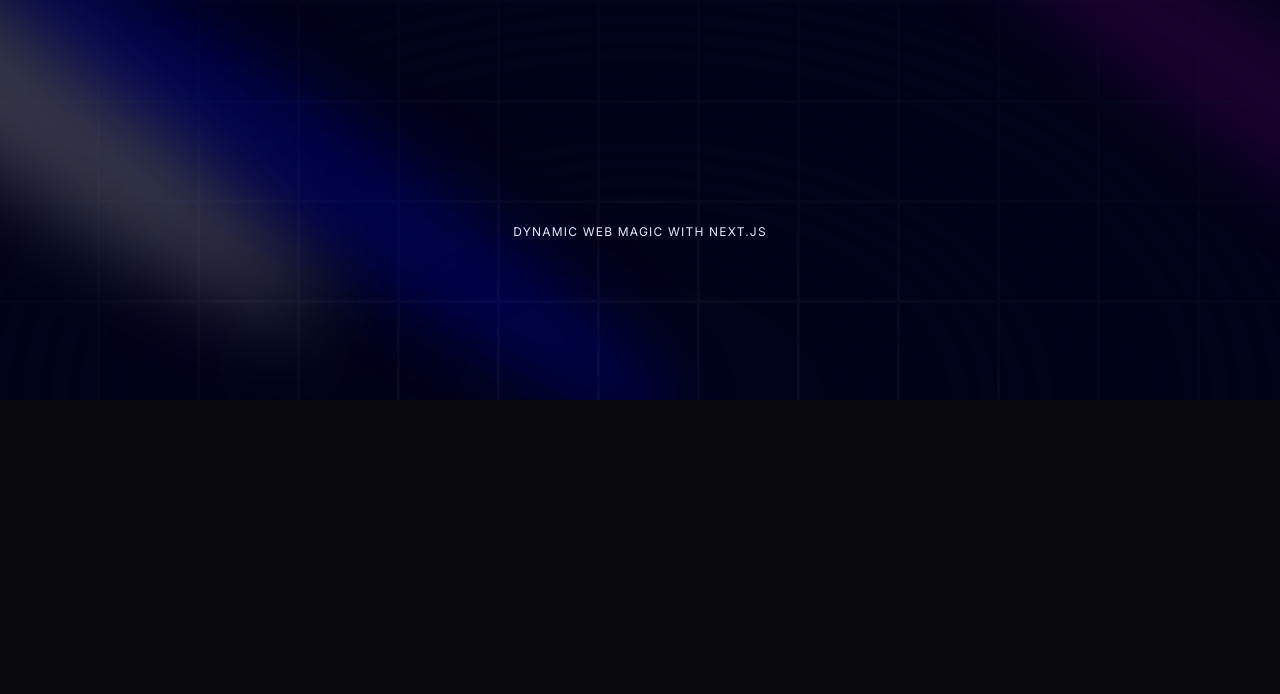
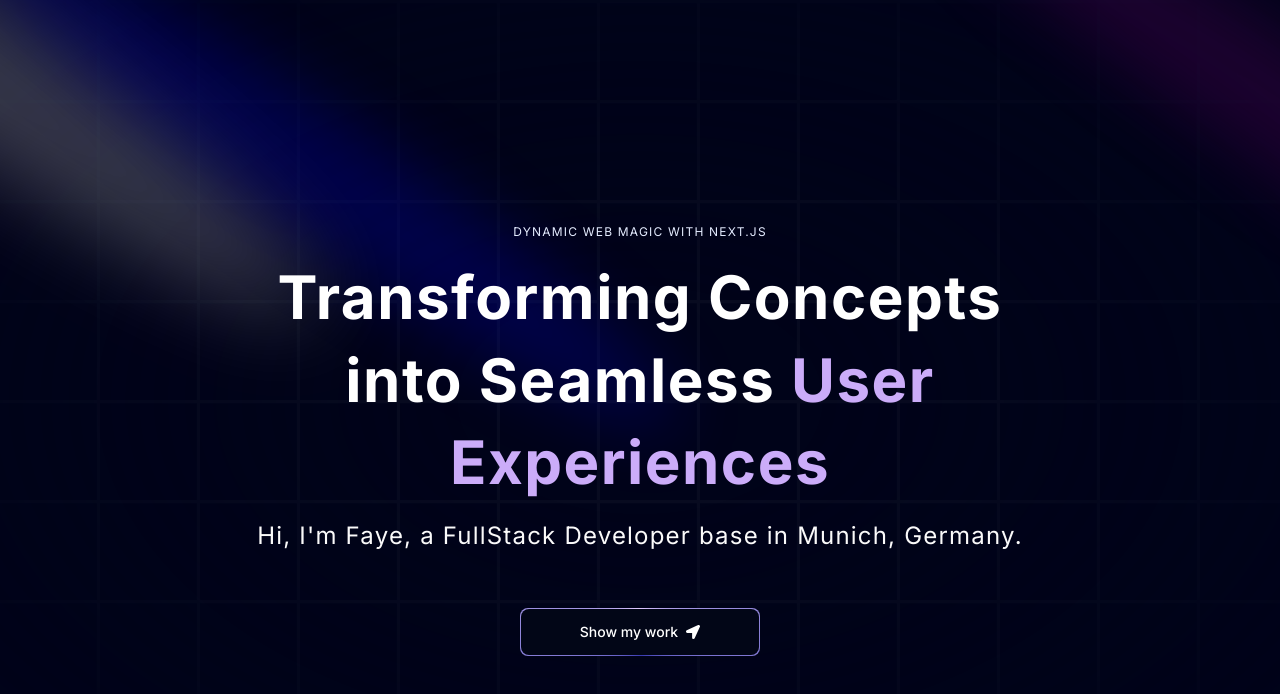
Before and after one commit to faye092/fayeliao-portfolio, a Next.js app: page / in a window 1280 px wide. Shown: the top 694 px of the page. Built offline with nearby package versions, Linux system fonts and the light colour scheme.

Commit message:
update the Header components

```diff
--- a/app/page.tsx
+++ b/app/page.tsx
@@ -1,5 +1,8 @@
 import Image from "next/image";
 import Hero from "@/components/Hero";
+import { FloatingNav } from "@/components/ui/FloatingNav";
+import { FaHome } from "react-icons/fa";
+import Grid from "@/components/Grid";
 
 export default function Home() {
   return (
@@ -8,7 +11,13 @@
     items-center flex-col overflow-hidden mx-auto sm:px-10 px-5"
     >
       <div>
+        <FloatingNav
+          navItems={[
+            {name: 'Home', link: '/', icon: <FaHome />}
+          ]}
+        />
         <Hero />
+        <Grid />
       </div>
     </main>
   );
--- /dev/null
+++ b/components/Grid.tsx
@@ -0,0 +1,11 @@
+import React from 'react'
+
+const Grid = () => {
+  return (
+    <div>
+
+    </div>
+  )
+}
+
+export default Grid
--- a/components/Hero.tsx
+++ b/components/Hero.tsx
@@ -1,5 +1,8 @@
 import React from 'react'
 import { Spotlight } from './ui/Spotlight'
+import { TextGenerateEffect } from './ui/TextGenerateEffect'
+import MagicButton from './ui/MagicButton'
+import { FaLocationArrow } from 'react-icons/fa'
 
 const Hero = () => {
   return (
@@ -34,6 +37,23 @@
             <h2 className='uppercase tracking-widest text-xs text-center text-blue-100 max-w-80'>
                 Dynamic Web Magic with Next.js
             </h2>
+
+            <TextGenerateEffect
+                className='text-center text-[40px] md:text-5xl lg:text-6xl'
+                words='Transforming Concepts into Seamless User Experiences'
+            />
+
+            <p className='text-center md:tracking-wider mb-4 text-sm md:text-lg lg:text-2xl'>
+                Hi, I&apos;m Faye, a FullStack Developer base in Munich, Germany.
+            </p>
+
+            <a href="#about">
+                <MagicButton
+                  title="Show my work"
+                  icon={<FaLocationArrow />}
+                  position='right'
+                />
+            </a>
         </div>
       </div>
 
--- /dev/null
+++ b/components/ui/BentoGrid.tsx
@@ -0,0 +1,54 @@
+import { cn } from "@/lib/utils";
+
+export const BentoGrid = ({
+  className,
+  children,
+}: {
+  className?: string;
+  children?: React.ReactNode;
+}) => {
+  return (
+    <div
+      className={cn(
+        "grid md:auto-rows-[18rem] grid-cols-1 md:grid-cols-3 gap-4 max-w-7xl mx-auto ",
+        className
+      )}
+    >
+      {children}
+    </div>
+  );
+};
+
+export const BentoGridItem = ({
+  className,
+  title,
+  description,
+  header,
+  icon,
+}: {
+  className?: string;
+  title?: string | React.ReactNode;
+  description?: string | React.ReactNode;
+  header?: React.ReactNode;
+  icon?: React.ReactNode;
+}) => {
+  return (
+    <div
+      className={cn(
+        "row-span-1 rounded-xl group/bento hover:shadow-xl transition duration-200 shadow-input dark:shadow-none p-4 dark:bg-black dark:border-white/[0.2] bg-white border border-transparent justify-between flex flex-col space-y-4",
+        className
+      )}
+    >
+      {header}
+      <div className="group-hover/bento:translate-x-2 transition duration-200">
+        {icon}
+        <div className="font-sans font-bold text-neutral-600 dark:text-neutral-200 mb-2 mt-2">
+          {title}
+        </div>
+        <div className="font-sans font-normal text-neutral-600 text-xs dark:text-neutral-300">
+          {description}
+        </div>
+      </div>
+    </div>
+  );
+};
--- /dev/null
+++ b/components/ui/FloatingNav.tsx
@@ -0,0 +1,82 @@
+"use client";
+import React, { useState } from "react";
+import {
+  motion,
+  AnimatePresence,
+  useScroll,
+  useMotionValueEvent,
+} from "framer-motion";
+import { cn } from "@/lib/utils";
+import Link from "next/link";
+
+export const FloatingNav = ({
+  navItems,
+  className,
+}: {
+  navItems: {
+    name: string;
+    link: string;
+    icon?: JSX.Element;
+  }[];
+  className?: string;
+}) => {
+  const { scrollYProgress } = useScroll();
+
+  const [visible, setVisible] = useState(false);
+
+  useMotionValueEvent(scrollYProgress, "change", (current) => {
+    // Check if current is not undefined and is a number
+    if (typeof current === "number") {
+      let direction = current! - scrollYProgress.getPrevious()!;
+
+      if (scrollYProgress.get() < 0.05) {
+        setVisible(false);
+      } else {
+        if (direction < 0) {
+          setVisible(true);
+        } else {
+          setVisible(false);
+        }
+      }
+    }
+  });
+
+  return (
+    <AnimatePresence mode="wait">
+      <motion.div
+        initial={{
+          opacity: 1,
+          y: -100,
+        }}
+        animate={{
+          y: visible ? 0 : -100,
+          opacity: visible ? 1 : 0,
+        }}
+        transition={{
+          duration: 0.2,
+        }}
+        className={cn(
+          "flex max-w-fit  fixed top-10 inset-x-0 mx-auto border border-transparent dark:border-white/[0.2] rounded-full dark:bg-black bg-white shadow-[0px_2px_3px_-1px_rgba(0,0,0,0.1),0px_1px_0px_0px_rgba(25,28,33,0.02),0px_0px_0px_1px_rgba(25,28,33,0.08)] z-[5000] pr-2 pl-8 py-2  items-center justify-center space-x-4",
+          className
+        )}
+      >
+        {navItems.map((navItem: any, idx: number) => (
+          <Link
+            key={`link=${idx}`}
+            href={navItem.link}
+            className={cn(
+              "relative dark:text-neutral-50 items-center flex space-x-1 text-neutral-600 dark:hover:text-neutral-300 hover:text-neutral-500"
+            )}
+          >
+            <span className="block sm:hidden">{navItem.icon}</span>
+            <span className="hidden sm:block text-sm">{navItem.name}</span>
+          </Link>
+        ))}
+        <button className="border text-sm font-medium relative border-neutral-200 dark:border-white/[0.2] text-black dark:text-white px-4 py-2 rounded-full">
+          <span>Login</span>
+          <span className="absolute inset-x-0 w-1/2 mx-auto -bottom-px bg-gradient-to-r from-transparent via-blue-500 to-transparent  h-px" />
+        </button>
+      </motion.div>
+    </AnimatePresence>
+  );
+};
--- /dev/null
+++ b/components/ui/MagicButton.tsx
@@ -0,0 +1,37 @@
+import React from 'react'
+
+const MagicButton = ({
+    title,
+    icon,
+    position,
+    handleClick,
+    otherClasses
+}:{
+    title:string;
+    icon:React.ReactNode;
+    position:string;
+    handleClick?:() => void;
+    otherClasses?:string
+}) => {
+  return (
+    <button
+        className="relative inline-flex h-12 w-full overflow-hidden rounded-lg p-[1px]
+        focus:outline-none md:w-60 md:mt-10"
+    >
+        <span
+            className="absolute inset-[-1000%] animate-[spin_2s_linear_infinite]
+            bg-[conic-gradient(from_90deg_at_50%_50%,#E2CBFF_0%,#393BB2_50%,#E2CBFF_100%)]"
+        />
+        <span
+            className={`inline-flex h-full w-full cursor-pointer items-center justify-center
+            rounded-lg bg-slate-950 px-7 text-sm font-medium text-white backdrop-blur-3xl gap-2 ${otherClasses}`}
+        >
+            {position === 'left' && icon}
+            {title}
+            {position === 'right'&& icon}
+        </span>
+    </button>
+  )
+}
+
+export default MagicButton
--- /dev/null
+++ b/components/ui/TextGenerateEffect.tsx
@@ -0,0 +1,57 @@
+"use client";
+import { useEffect } from "react";
+import { motion, stagger, useAnimate } from "framer-motion";
+import { cn } from "@/lib/utils";
+
+export const TextGenerateEffect = ({
+  words,
+  className,
+
+}: {
+  words: string;
+  className?: string;
+
+}) => {
+  const [scope, animate] = useAnimate();
+  let wordsArray = words.split(" ");
+  useEffect(() => {
+    animate(
+      "span",
+      {
+        opacity: 1,
+      },
+      {
+        duration: 2,
+        delay: stagger(0.2),
+      }
+    );
+  }, [scope.current]);
+
+  const renderWords = () => {
+    return (
+      <motion.div ref={scope}>
+        {wordsArray.map((word, idx) => {
+          return (
+            <motion.span
+              key={word + idx}
+              className={` ${idx > 3 ? "text-purple" : "dark:text-white text-black"
+              } opacity-0`}
+            >
+              {word}{" "}
+            </motion.span>
+          );
+        })}
+      </motion.div>
+    );
+  };
+
+  return (
+    <div className={cn("font-bold", className)}>
+      <div className="my-4">
+        <div className=" dark:text-white text-black leading-snug tracking-wide">
+          {renderWords()}
+        </div>
+      </div>
+    </div>
+  );
+};
--- a/package.json
+++ b/package.json
@@ -16,6 +16,7 @@
     "next-themes": "^0.3.0",
     "react": "^18",
     "react-dom": "^18",
+    "react-icons": "^5.3.0",
     "tailwind-merge": "^2.5.4",
     "tailwindcss-animate": "^1.0.7"
   },
```
Also changed, not shown: 1 other file (tests, documents, lock files or other folders).
